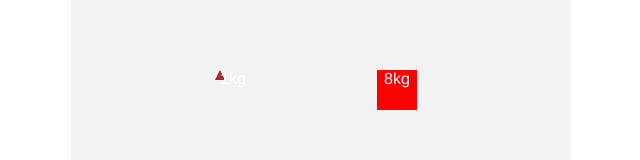
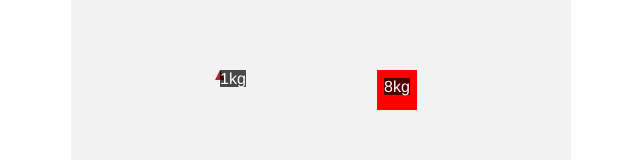
Before and after one commit to ikashifullah/teeter-totter-vuex, a Vue app: page / in a window 1280 px wide. Shown: the part 180-340 px from the top of the page, without its empty margins (319-959 px from the left). Built offline with nearby package versions, Linux system fonts and the light colour scheme.

Commit message:
Fix Text alignment with background styling

```diff
--- a/src/components/Shape.vue
+++ b/src/components/Shape.vue
@@ -26,7 +26,7 @@
     'transform-origin':
       (scaleBarCenter.x - leftOffset) + 'px ' + (scaleBarCenter.y - topOffset) + 'px'
     }">
-    <span class="shape-text">{{mass}}kg</span>
+    <span class="shape-text" :style="{ top: top + '%' }">{{mass}}kg</span>
   </div>
 </template>
 
@@ -60,6 +60,7 @@ export default {
       leftOffset: 0,
       topOffset: 0,
       motion: 0,
+      top: 0,
       hasHitTheBarScale: false,
     };
   },
@@ -93,6 +94,7 @@ export default {
   created() {
     this.color = this.lastShapeColor === 'brown' ? 'red' : 'brown';
     this.height = this.shape === 'triangle' ? this.height * 2 : this.height;
+    this.top = this.shape === 'triangle' ? (0.5 * this.height) * 2 : 0.5 * this.height;
     this.$store.commit('setLastShapeColor', this.color);
     this.leftOffset = this.right
       ? this.scaleBarCenter.x + Math.round(Math.random() * 250) - this.width
@@ -135,5 +137,7 @@ export default {
 }
 .shape-text {
   color: #fff;
+  background-color: rgba(0, 0, 0, 0.7);
+  position: relative;
 }
 </style>
```
